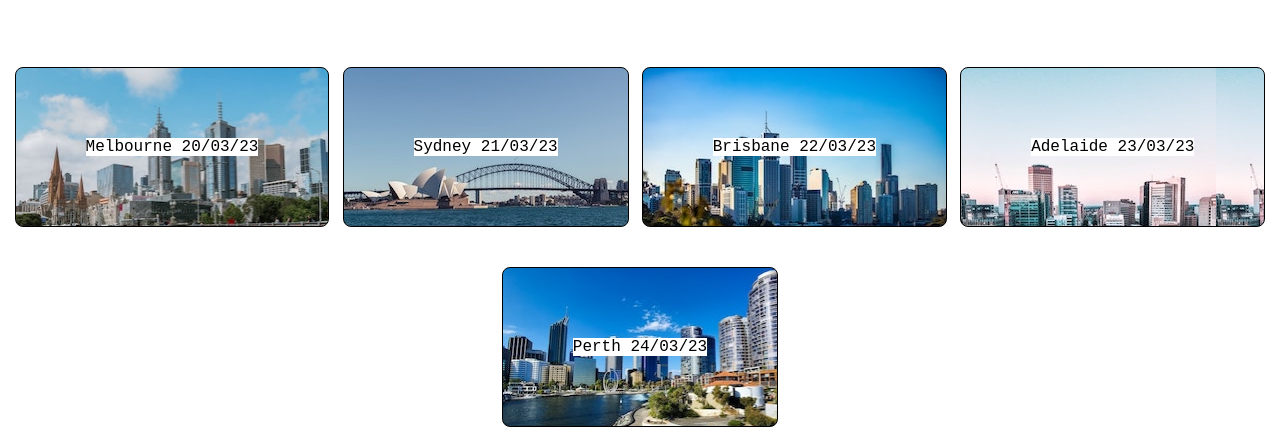
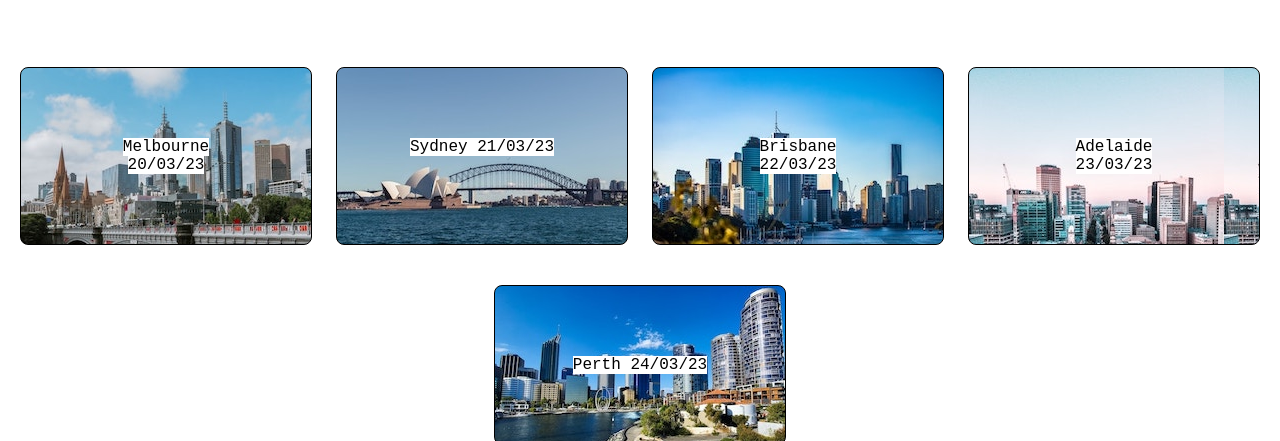
Before and after one commit to NCF94/NicholasWard_T1A2, a plain HTML site: page Desktop/NicholasWard_T1A2/src/pages/blog-main.html in a window 1280 px wide. Shown: the part 106-547 px from the top of the page. Drawn offline with Linux system fonts and the light colour scheme.

Commit message:
fix blog image sizes

```diff
--- a/Desktop/NicholasWard_T1A2/src/styles/pages/blog-main.scss
+++ b/Desktop/NicholasWard_T1A2/src/styles/pages/blog-main.scss
@@ -5,6 +5,7 @@
     display: flex;
     flex-wrap: wrap;
     justify-content:space-around;
+    text-align: center;
 
     a {
         text-decoration: none;
@@ -15,6 +16,7 @@
 
     .blog1 {
 
+        width: 150px;
         border: 1px solid black;
         border-radius: 8px;
         overflow: hidden;
@@ -24,6 +26,7 @@
     }
 
     .blog2 {
+        width: 150px;
         border: 1px solid black;
         border-radius: 8px;
         overflow: hidden;
@@ -34,6 +37,7 @@
     }
 
     .blog3 {
+        width: 150px;
         border: 1px solid black;
         border-radius: 8px;
         overflow: hidden;
@@ -44,6 +48,7 @@
     }
 
     .blog4 {
+        width: 150px;
         border: 1px solid black;
         border-radius: 8px;
         overflow: hidden;
@@ -54,6 +59,7 @@
     }
 
     .blog5 {
+        width: 150px;
         border: 1px solid black;
         border-radius: 8px;
         overflow: hidden;
```
Also changed, not shown: Desktop/NicholasWard_T1A2/src/styles/pages/blog-main.css, 1 other file.
